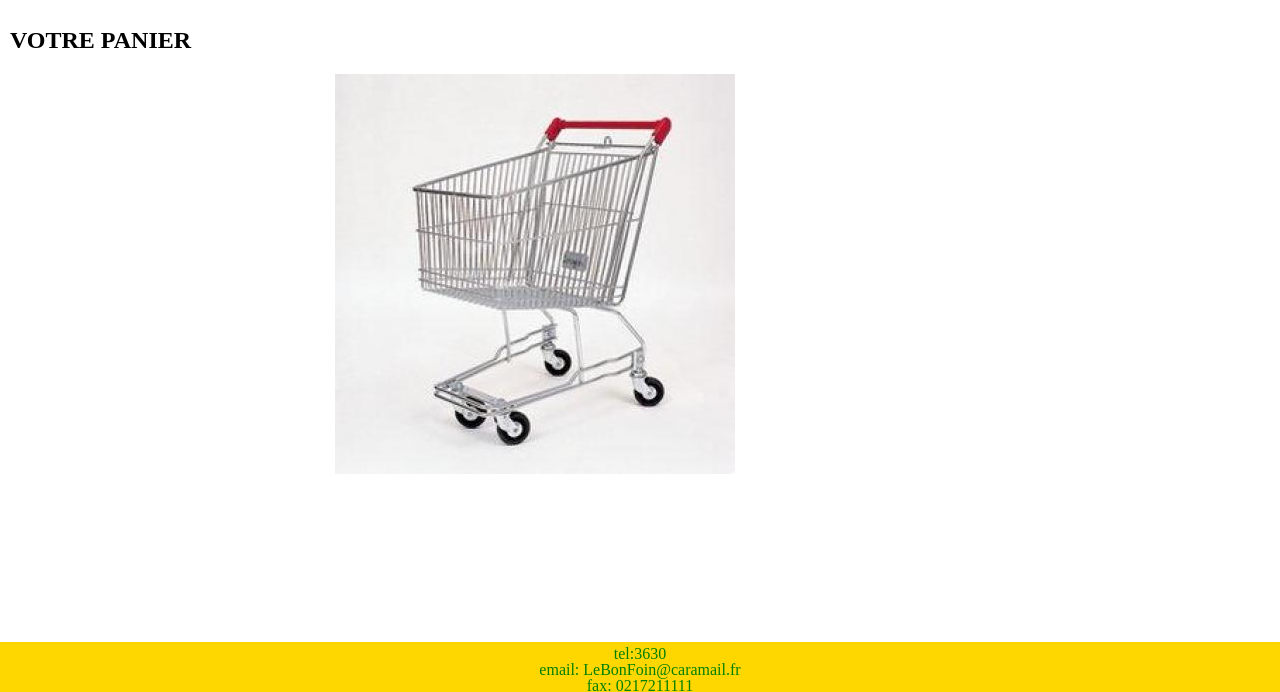
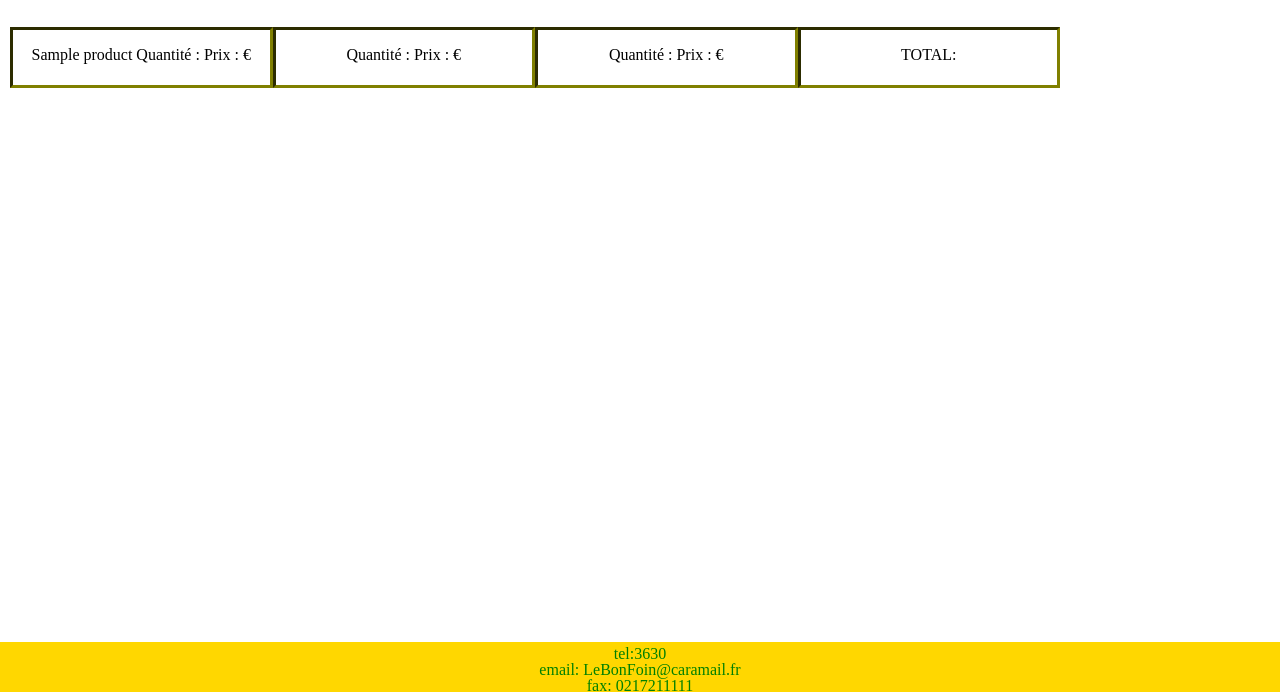
Before and after one commit to batzoo/LeBonFoin, a PHP site: page /ShoppingCart.php in a window 1280 px wide. Shown: the part 108-800 px from the top of the page. Run offline with PHP 8.4, Linux system fonts and the light colour scheme; tables that the repository leaves empty or names only in its code hold one stand-in row (values such as "Sample post").

Commit message:
ShoppingCart bof

```diff
--- a/ShoppingCart.php
+++ b/ShoppingCart.php
@@ -6,24 +6,45 @@
     <title>LeBonFoin.fr</title>
     <link rel="stylesheet" href="css/Produits.css" />
     <link rel="stylesheet" href="css/Header.css" />
+    <?php include "header.php";?>
 </head>
 
 <!--BODY SECTION-->
 <body>
+     <STYLE>A {text-decoration: none;} </STYLE>
+    <section>
+        <div id="conteneur">
+        <div class="element">
+            <p><?php $reponse=$bdd->query('SELECT quantity,unit_price FROM order_products WHERE id="2"');
+            $reponse2=$bdd->query('SELECT name FROM products WHERE id="1"');
+                $nom=$reponse->fetch();
+                $nom1=$reponse2->fetch();
+            echo $nom1['name'],'      Quantité : ',$nom['quantity'],'      Prix : ',$nom['unit_price'],' €';?>
+            <br/>
+            </p>
+        </div>
 
-    <!--HEADER SECTION-->
-	<?php include "header.php";?>
+         <div class="element">
+            <p><?php $reponse=$bdd->query('SELECT quantity,unit_price FROM order_products WHERE id="3"');
+                $nom=$reponse->fetch();
+            echo '      Quantité : ',$nom['quantity'],'      Prix : ',$nom['unit_price'],' €';?>
+            <br/>
+            </p>
+        </p>
+        </div>
 
 
-    <!--MAIN CONTENT-->
-    <section>
-        <h1>VOTRE PANIER<h2>
-        <img id="welcomeMainImage" src="Images/cart.jpg">
-
-
-
-
-    </section>
+        <div class="element">
+           <p><?php $reponse=$bdd->query('SELECT quantity,unit_price FROM order_products WHERE id="4"');
+                $nom=$reponse->fetch();
+            echo '      Quantité : ',$nom['quantity'],'      Prix : ',$nom['unit_price'],' €';?>
+            <br/>
+            </p>
+        </div>
+        <div class="element"><p>TOTAL:
+        </p></div>
+    </div>
+</section>
     <?php include "footer.php";?>
 </body>
 </html>
--- a/css/Produits.css
+++ b/css/Produits.css
@@ -14,6 +14,9 @@ body {
 }
 #texte{
     color:red;
+
+}
+#addbutton{
 
 }
 .element{
--- a/header.php
+++ b/header.php
@@ -3,6 +3,7 @@
     <link rel="stylesheet" href="css/header.css" />
     <link rel="stylesheet" href="css/footer.css" />
     <link rel="shortcut icon" href="images/logopetit.jpg">
+    <?php $bdd = new PDO('mysql:host=localhost;dbname=LeBonFoin;charset=utf8', 'root', '') ;?>
 </head>
 
 <header><a id="headertitle" href="Acceuil.php">LeBonFoin.fr</a>
```
Also changed, not shown: Produits.php (+7 -6 lines).
